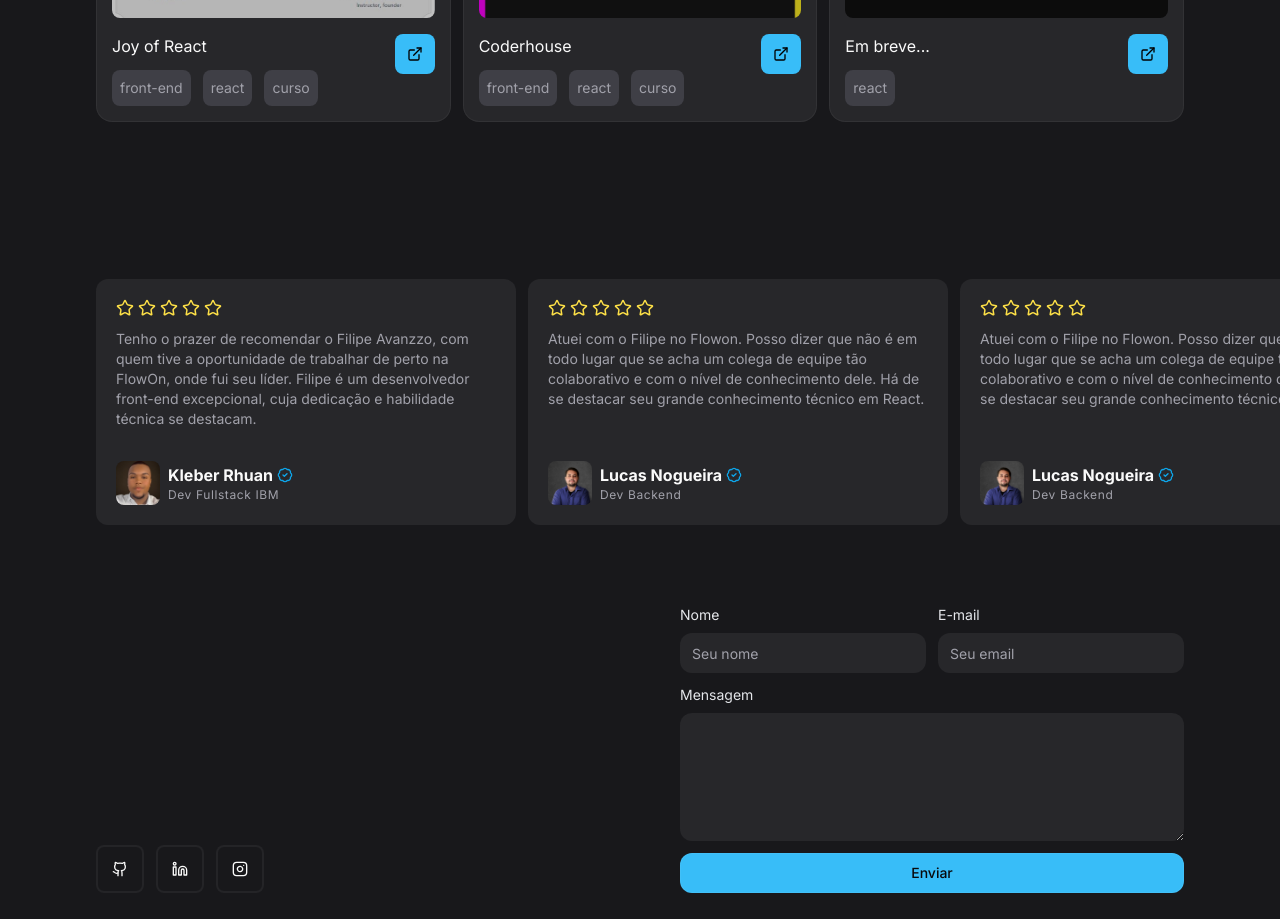
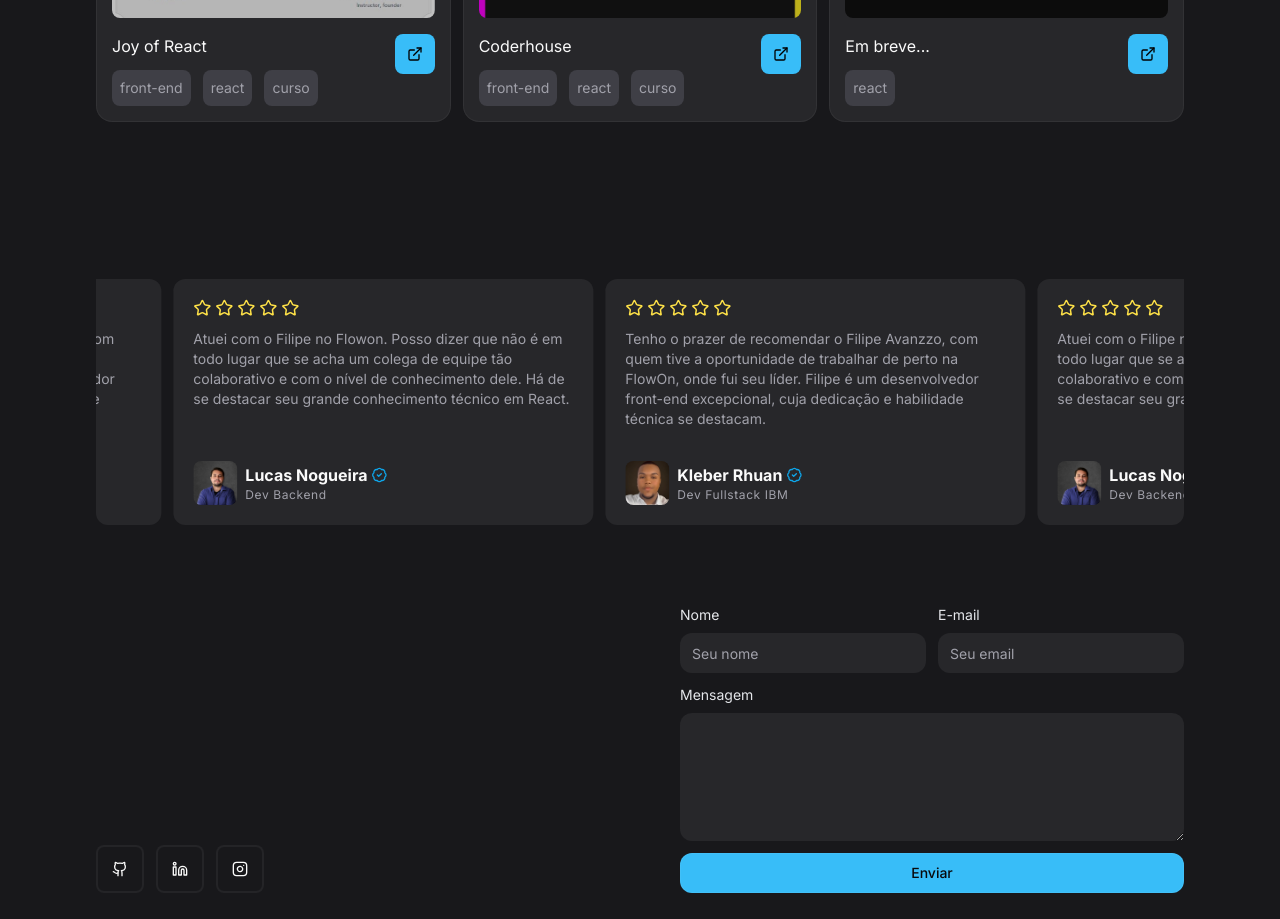
Before and after one commit to filipezzo/avanzzo, a React (Vite) app: page / in a window 1280 px wide. Shown: the part 2080-2999 px from the top of the page. Built offline with nearby package versions, Linux system fonts and the light colour scheme.

Commit message:
feat: New infinite scroll animation

```diff
--- a/src/components/reviews.tsx
+++ b/src/components/reviews.tsx
@@ -1,23 +1,28 @@
-import { useGSAP } from "@gsap/react";
-import gsap from "gsap";
-import { ScrollTrigger } from "gsap/ScrollTrigger";
 import { reviews } from "../constants/reviews";
 import { Container } from "./container";
 import { Heading } from "./heading";
 import { ReviewsItem } from "./inner/reviews-item";
 
-gsap.registerPlugin(useGSAP, ScrollTrigger);
-
 export function Reviews() {
   return (
-    <section id="depoimentos" className="overflow-hidden pt-10 sm:pt-20">
+    <section id="depoimentos" className="pt-10 sm:pt-20">
       <Container>
         <Heading>Depoimentos</Heading>
-        <ul className="scrub-slide mt-8 flex w-fit items-stretch gap-3">
-          {reviews.map((review) => (
-            <ReviewsItem key={review.id} review={review} />
-          ))}
-        </ul>
+        <div className="group flex space-x-3 overflow-hidden rounded-xl">
+          <ul className="animate-list group-hover:paused mt-8 flex gap-3 rounded-xl">
+            {[...reviews, ...reviews].map((review, index) => (
+              <ReviewsItem key={index} review={review} />
+            ))}
+          </ul>
+          <ul
+            aria-hidden={true}
+            className="animate-list group-hover:paused mt-8 flex gap-3 rounded-xl"
+          >
+            {[...reviews, ...reviews].map((review, index) => (
+              <ReviewsItem key={index} review={review} />
+            ))}
+          </ul>
+        </div>
       </Container>
     </section>
   );
--- a/src/constants/reviews.ts
+++ b/src/constants/reviews.ts
@@ -24,31 +24,4 @@ export const reviews: IReview[] = [
     role: "Dev Backend",
     picture: "assets/lucas.jpg",
   },
-
-  {
-    id: 3,
-    description:
-      "Atuei com o Filipe no Flowon. Posso dizer que não é em todo lugar que se acha um colega de equipe tão colaborativo e com o nível de conhecimento dele. Há de se destacar seu grande conhecimento técnico em React.",
-    person: "Lucas Nogueira",
-    role: "Dev Backend",
-    picture: "assets/lucas.jpg",
-  },
-
-  {
-    id: 4,
-    description:
-      "Atuei com o Filipe no Flowon. Posso dizer que não é em todo lugar que se acha um colega de equipe tão colaborativo e com o nível de conhecimento dele. Há de se destacar seu grande conhecimento técnico em React.",
-    person: "Lucas Nogueira",
-    role: "Dev Backend",
-    picture: "assets/lucas.jpg",
-  },
-
-  {
-    id: 5,
-    description:
-      "Atuei com o Filipe no Flowon. Posso dizer que não é em todo lugar que se acha um colega de equipe tão colaborativo e com o nível de conhecimento dele. Há de se destacar seu grande conhecimento técnico em React.",
-    person: "Lucas Nogueira",
-    role: "Dev Backend",
-    picture: "assets/lucas.jpg",
-  },
 ];
--- a/src/index.css
+++ b/src/index.css
@@ -1,6 +1,12 @@
 @tailwind base;
 @tailwind components;
 @tailwind utilities;
+
+@layer utilities {
+  .paused {
+    animation-play-state: paused;
+  }
+}
 
 html {
   scroll-behavior: smooth;
@@ -110,6 +116,19 @@ body {
   @apply translate-y-20 opacity-0;
 }
 
+.animate-list {
+  animation: scroll 30s linear infinite;
+}
+
+@keyframes scroll {
+  from {
+    transform: translateX(0);
+  }
+  to {
+    transform: translateX(-100%);
+  }
+}
+
 @keyframes wave {
   0% {
     transform: rotate(0deg);
```
